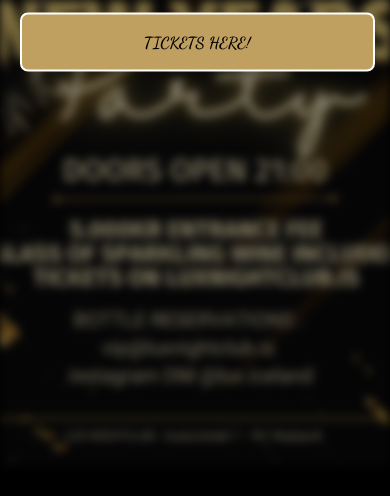
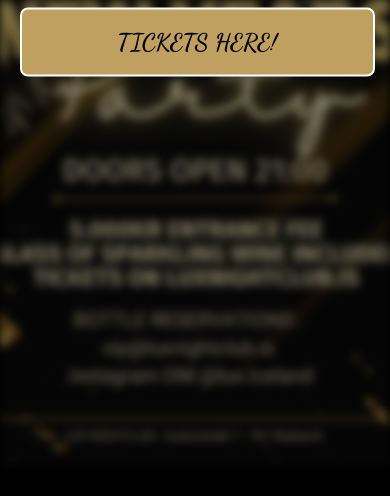
Before and after one commit to lux-club/lux-club.github.io, a plain HTML site: page index.html in a window 390 px wide. Shown: the part 378-874 px from the top of the page. Drawn offline with Linux system fonts and the light colour scheme.

Commit message:
same size text on mobile

```diff
--- a/style.css
+++ b/style.css
@@ -104,7 +104,6 @@ body {
     }
     /* Smaller screens, typically mobile devices */
     .pretty-button {
-        font-size: 16px; /* Slightly smaller font on mobile for better fit */
         padding: 18px 0; /* Top and bottom padding */
         width: 90%; /* Full width with a little margin on small screens */
         margin: 10px 5%; /* Centered with equal margin on both sides */
```
